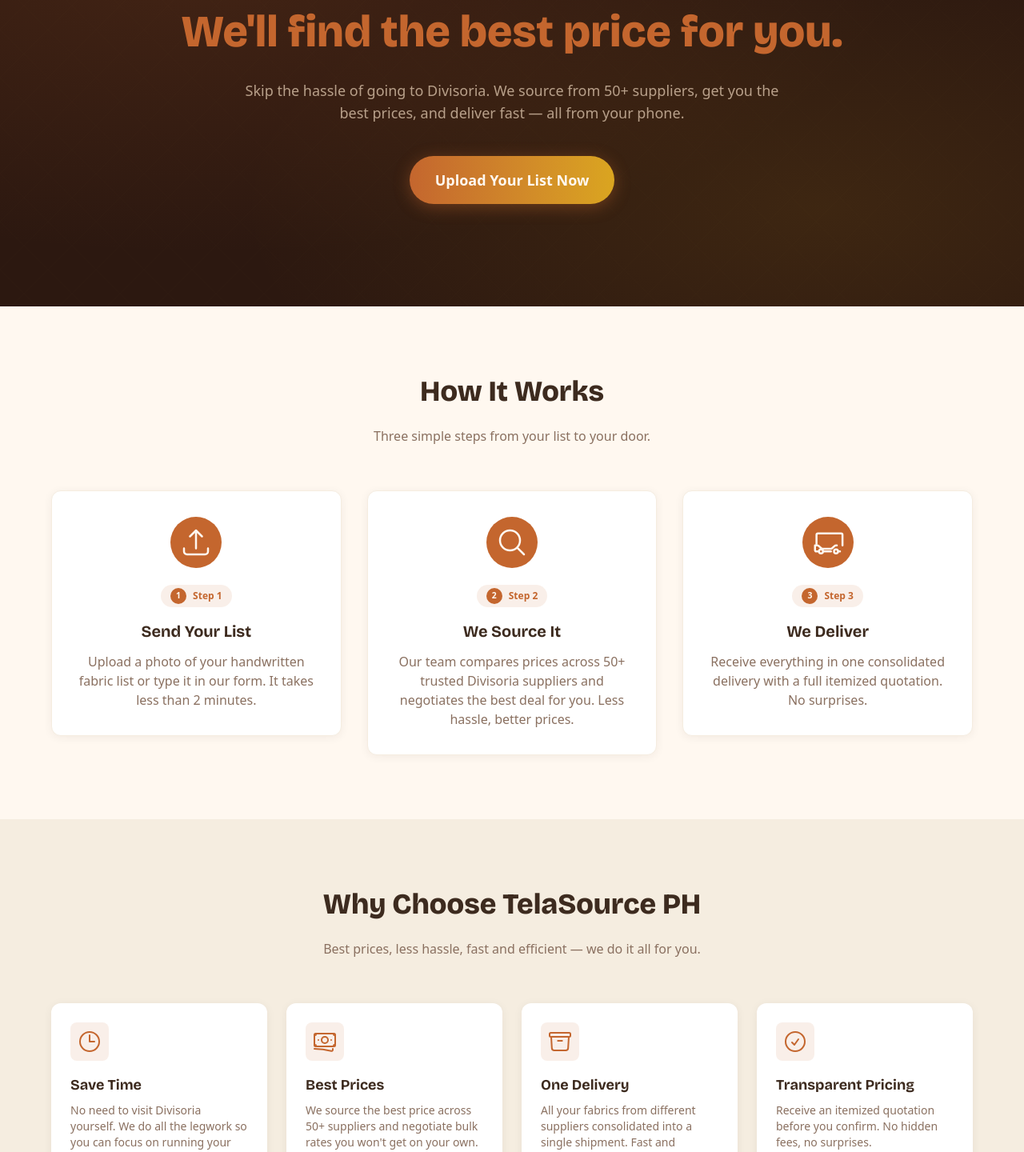
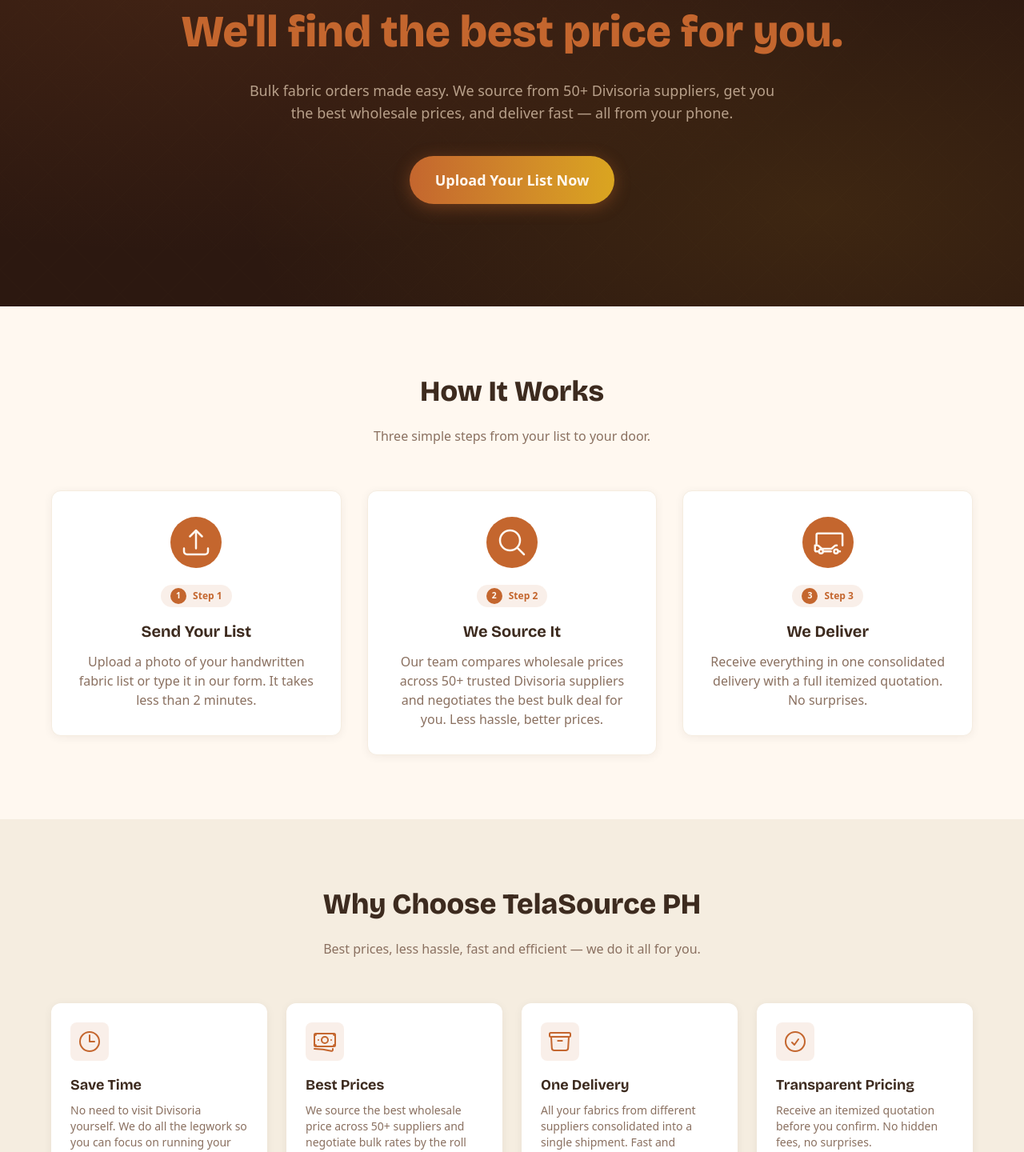
Before and after one commit to markiansaberon-hash/telaSourcePH, a Next.js app in the folder web/: page / in a window 1280 px wide. Shown: the part 306-1746 px from the top of the page at 80% size. Built offline with nearby package versions, Linux system fonts and the light colour scheme; a web font is replaced by a local one.

Commit message:
docs + copy: update all docs, add bulk orders messaging
- Update CLAUDE.md with admin dashboard, Sheets, full architecture
- Update README.md with Sheets, admin routes, env vars
- Add bulk/wholesale messaging to hero and upload page
- Remove "Pieces" from unit options (bulk orders only)

```diff
--- a/web/app/page.tsx
+++ b/web/app/page.tsx
@@ -30,8 +30,8 @@
           </span>
         </h1>
         <p className="animate-fade-in-up animate-delay-200 mx-auto mb-10 max-w-2xl text-base text-text-muted md:text-lg">
-          Skip the hassle of going to Divisoria. We source from 50+ suppliers,
-          get you the best prices, and deliver fast — all from your phone.
+          Bulk fabric orders made easy. We source from 50+ Divisoria suppliers,
+          get you the best wholesale prices, and deliver fast — all from your phone.
         </p>
         <Link
           href="/upload"
@@ -64,7 +64,7 @@
         </svg>
       ),
       title: "We Source It",
-      description: "Our team compares prices across 50+ trusted Divisoria suppliers and negotiates the best deal for you. Less hassle, better prices.",
+      description: "Our team compares wholesale prices across 50+ trusted Divisoria suppliers and negotiates the best bulk deal for you. Less hassle, better prices.",
     },
     {
       number: "3",
@@ -135,7 +135,7 @@
         </svg>
       ),
       title: "Best Prices",
-      description: "We source the best price across 50+ suppliers and negotiate bulk rates you won't get on your own.",
+      description: "We source the best wholesale price across 50+ suppliers and negotiate bulk rates by the roll you won't get on your own.",
     },
     {
       icon: (
--- a/web/app/upload/page.tsx
+++ b/web/app/upload/page.tsx
@@ -23,7 +23,7 @@
   "Other",
 ];
 
-const UNITS = ["Rolls", "Yards", "Meters", "Pieces"];
+const UNITS = ["Rolls", "Yards", "Meters"];
 
 const MAX_FILE_SIZE = 10 * 1024 * 1024; // 10MB
 const ACCEPTED_TYPES = [
@@ -222,8 +222,9 @@
             Submit Your Fabric List
           </h1>
           <p className="text-text-light">
-            Upload a photo, type your list, or add items one by one. We&apos;ll
-            get back to you within 24 hours with a quotation.
+            For bulk/wholesale orders only (by the roll). Upload a photo, type
+            your list, or add items one by one. We&apos;ll get back to you
+            within 24 hours with a quotation.
           </p>
         </div>
 
```
Also changed, not shown: 2 other files (tests, documents, lock files or other folders).
